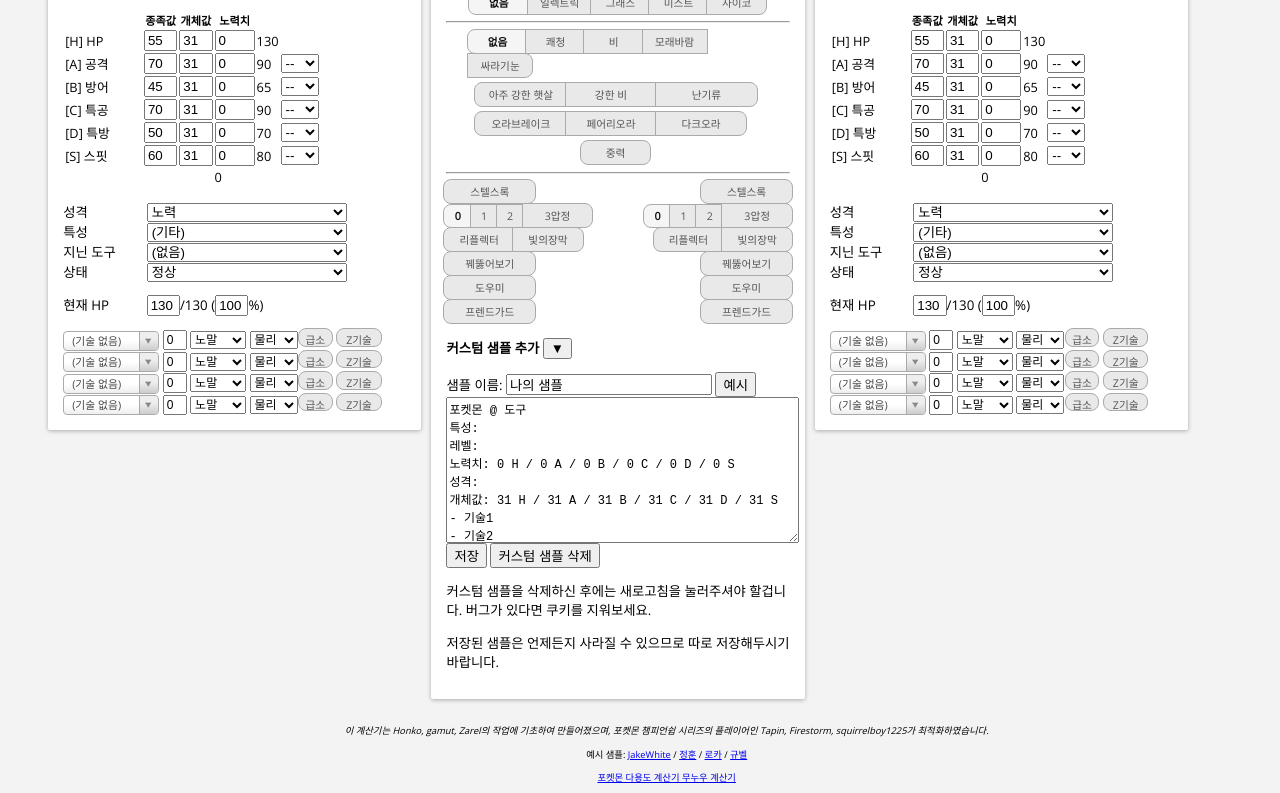
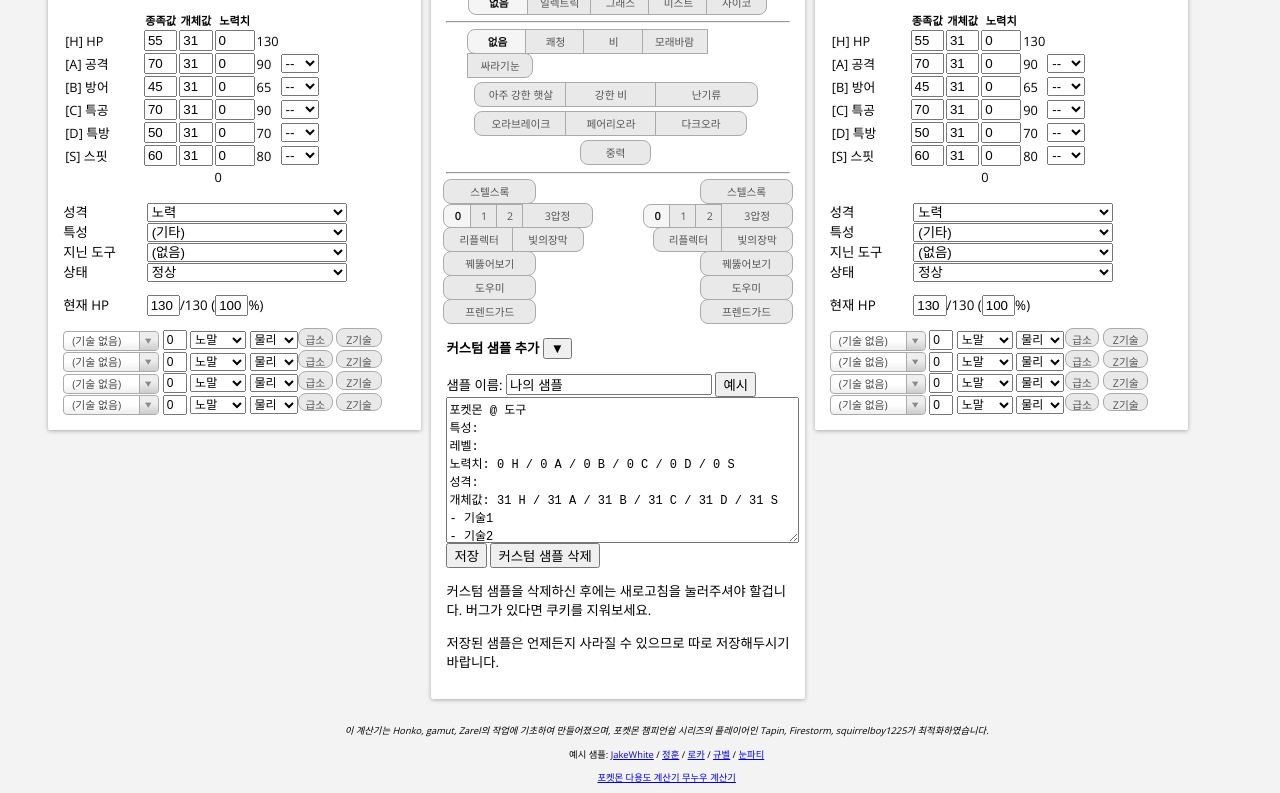
Before and after one commit to tapukoko/pokecalc, a plain HTML site: page index.html in a window 1280 px wide. Shown: the part 468-1261 px from the top of the page. Drawn offline with nearby package versions, Linux system fonts and the light colour scheme; a script that the page names is missing.

Commit message:
Update index.html

```diff
--- a/index.html
+++ b/index.html
@@ -385,7 +385,7 @@
         </div>
         <div class="footer">
             <p><em>이 계산기는 Honko, gamut, Zarel의 작업에 기초하여 만들어졌으며, 포켓몬 챔피언쉽 시리즈의 플레이어인 Tapin, Firestorm, squirrelboy1225가 최적화하였습니다.</em></p>
-			<p>예시 샘플: <a href="https://github.com/jake-white" target="_blank">JakeWhite</a> / <a href="http://blog.naver.com/jhshin329" target="_blank">정훈</a> / <a href="http://blog.naver.com/3456789asdf" target="_blank">로카</a> / <a href="http://blog.naver.com/g2yigyu" target="_blank">규벨</a>
+			<p>예시 샘플: <a href="https://github.com/jake-white" target="_blank">JakeWhite</a> / <a href="http://blog.naver.com/jhshin329" target="_blank">정훈</a> / <a href="http://blog.naver.com/3456789asdf" target="_blank">로카</a> / <a href="http://blog.naver.com/g2yigyu" target="_blank">규벨</a> / <a href="http://blog.naver.com/1209sung" target="_blank">눈파티</a>
 			<p><a href="http://pokecalc.url.ph" target="_blank">포켓몬 다용도 계산기 무누우 계산기</a></p>
 	</div>
     </div>
```
